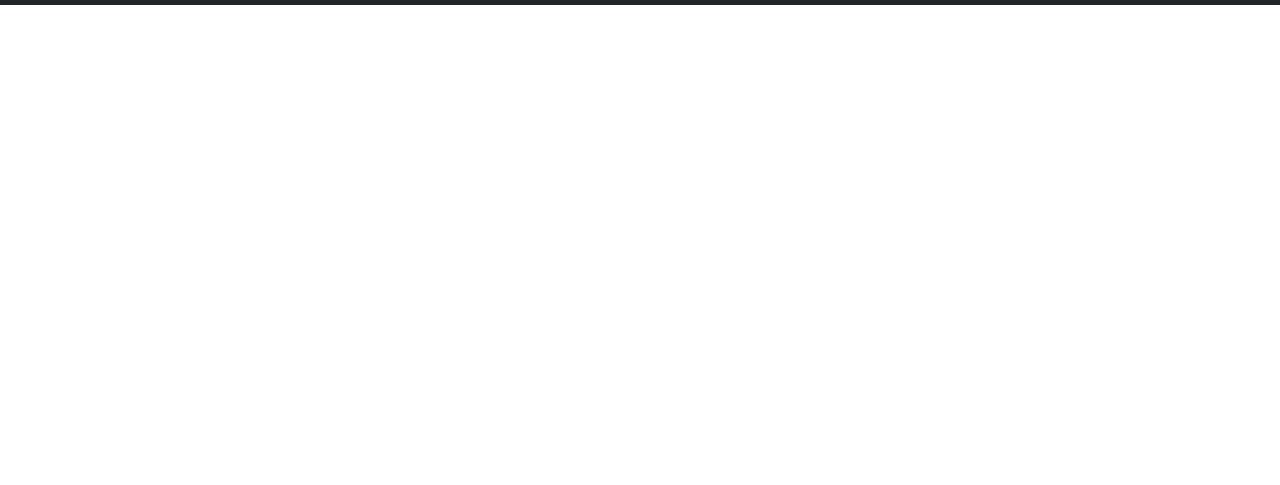
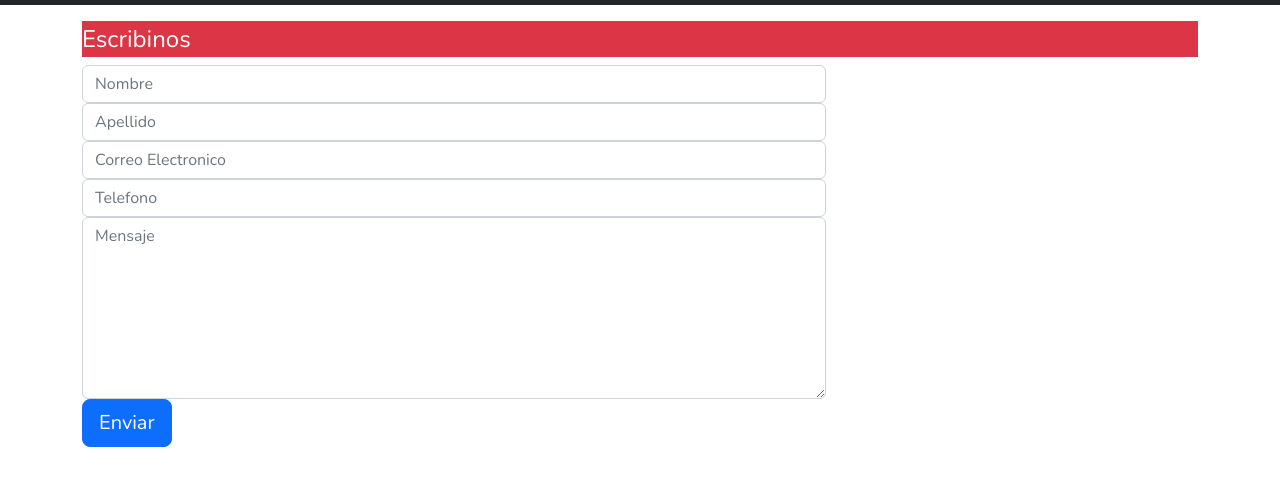
Before and after one commit to Elias-Chiarlini/Proyecto-Coder, a plain HTML site: page Pages/Contacto.html in a window 1280 px wide. Shown: the part 107-592 px from the top of the page. Drawn offline with nearby package versions, Linux system fonts and the light colour scheme.

Commit message:
Version con contacto

```diff
--- a/Pages/Contacto.html
+++ b/Pages/Contacto.html
@@ -73,5 +73,106 @@
         </nav>
       </header>
     </header>
+    <div class="container" style="padding-top: 16px">
+      <div class="row">
+        <div class="col-md-12">
+          <div class="well well-sm">
+            <form class="form-horizontal" method="post">
+              <fieldset>
+                <legend
+                  class="text-bg-danger header"
+                  ;
+                  style="background-color: rgba(214, 186, 23, 0.986)"
+                >
+                  Escribinos
+                </legend>
+
+                <div class="form-group">
+                  <span class="col-md-1 col-md-offset-2 text-center"
+                    ><i class="fa fa-user bigicon"></i
+                  ></span>
+                  <div class="col-md-8">
+                    <input
+                      id="fname"
+                      name="name"
+                      type="text"
+                      placeholder="Nombre"
+                      class="form-control"
+                    />
+                  </div>
+                </div>
+                <div class="form-group">
+                  <span class="col-md-1 col-md-offset-2 text-center"
+                    ><i class="fa fa-user bigicon"></i
+                  ></span>
+                  <div class="col-md-8">
+                    <input
+                      id="lname"
+                      name="name"
+                      type="text"
+                      placeholder="Apellido"
+                      class="form-control"
+                    />
+                  </div>
+                </div>
+
+                <div class="form-group">
+                  <span class="col-md-1 col-md-offset-2 text-center"
+                    ><i class="fa fa-envelope-o bigicon"></i
+                  ></span>
+                  <div class="col-md-8">
+                    <input
+                      id="email"
+                      name="email"
+                      type="text"
+                      placeholder="Correo Electronico"
+                      class="form-control"
+                    />
+                  </div>
+                </div>
+
+                <div class="form-group">
+                  <span class="col-md-1 col-md-offset-2 text-center"
+                    ><i class="fa fa-phone-square bigicon"></i
+                  ></span>
+                  <div class="col-md-8">
+                    <input
+                      id="phone"
+                      name="phone"
+                      type="text"
+                      placeholder="Telefono"
+                      class="form-control"
+                    />
+                  </div>
+                </div>
+
+                <div class="form-group">
+                  <span class="col-md-1 col-md-offset-2 text-center"
+                    ><i class="fa fa-pencil-square-o bigicon"></i
+                  ></span>
+                  <div class="col-md-8">
+                    <textarea
+                      class="form-control"
+                      id="message"
+                      name="message"
+                      placeholder="Mensaje"
+                      rows="7"
+                    ></textarea>
+                  </div>
+                </div>
+
+                <div class="form-group">
+                  <div class="col-md-12 text-lg-start">
+                    <button type="submit" class="btn btn-primary btn-lg">
+                      Enviar
+                    </button>
+                  </div>
+                </div>
+              </fieldset>
+            </form>
+          </div>
+        </div>
+      </div>
+    </div>
   </body>
 </html>
```
Also changed, not shown: index.html (+4 -4 lines), Pages/Todas las Noticias.html (renamed from Pages/Tecno.html).
